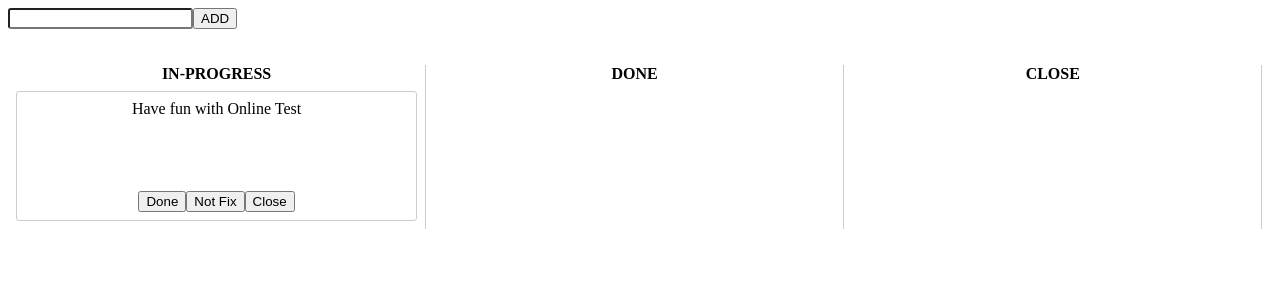
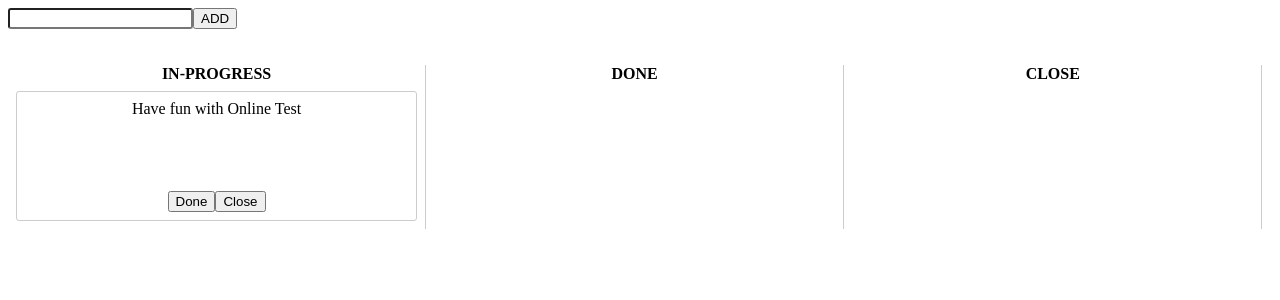
Before and after one commit to rohitdaryanani/incube8-react-template, a React app in the folder src/: page / in a window 1280 px wide. Shown: the top 300 px of the page. Built offline with nearby package versions, Linux system fonts and the light colour scheme; the HTML template or start-up script is replaced by a standard one.

Commit message:
move tickets to reducers

```diff
--- a/src/App.js
+++ b/src/App.js
@@ -25,34 +25,16 @@ let id = 0;
 
 class App extends Component {
   state = {
-    tickets: [{
-      id: id++,
-      desc: 'Have fun with Online Test',
-      status: 'todo'
-    }],
     ticketInputeValue: '',
   };
 
-  addTicket = (e) => {
+  addTicketHandler = (e) => {
     e.preventDefault();
-    this.props.addTicket()
     if(!this.state.ticketInputeValue) {
       return
     }
-    this.setState(
-      {
-        tickets:
-          [
-            ...this.state.tickets,
-            {
-              id: id++,
-              desc: this.state.ticketInputeValue,
-              status: 'todo'
-            }
-          ],
-        ticketInputeValue: ''
-      },
-    )
+    this.props.addTicket(this.state.ticketInputeValue)
+    this.setState({ ticketInputeValue: ''})
 
   }
 
@@ -63,10 +45,9 @@ class App extends Component {
   }
 
   render() {
-    console.log(this.props)
     return (
       <div>
-        <form onSubmit={this.addTicket}>
+        <form onSubmit={this.addTicketHandler}>
         <input type="text" style={{ borderRadius: "3px" }} name="ticket" value={this.state.ticketInputeValue} onChange={this.handleTicketInputValueHandler}/>
         <input type="submit" value="ADD" style={{ cursor: "pointer" }}/>
         </form>
@@ -76,7 +57,7 @@ class App extends Component {
           <div style={styles.box}>
             <label style={styles.box.label}>IN-PROGRESS</label>
             {/** show Todo tickets below */}
-            {this.state.tickets.map((ticket) => {
+            {this.props.tickets.tickets.map((ticket) => {
               return <Ticket key={ticket.id} ticket={ticket}/>
             })}
           </div>
--- a/src/Ticket.js
+++ b/src/Ticket.js
@@ -23,7 +23,6 @@ class Ticket extends Component {
 
   render() {
     const { desc } = this.props.ticket;
-    console.log(this.props)
     return (
       <div style={styles.ticket}>
         {/* Ticket description */}
@@ -31,7 +30,7 @@ class Ticket extends Component {
         {/* Ticket actions [Done/Not Fix/Close]. Modify to display them properly */}
         <div>
           <button>Done</button>
-          <button>Not Fix</button>
+          {this.props.ticket.status !== 'todo' && <button>Not Fix</button> }
           <button>Close</button>
         </div>
       </div>
--- a/src/reducers/tickets.js
+++ b/src/reducers/tickets.js
@@ -11,8 +11,16 @@ const initialState = {
 export default (state = initialState, action) => {
   switch(action.type){
     case ADD_TICKETS:
-    console.log(action)
-    return action;
+    return {
+        tickets : [
+             ...state.tickets,
+            {
+                id: id++,
+                desc: action.ticket,
+                status: 'todo'
+            }
+        ]
+    };
     default:
     return state
   }
```
